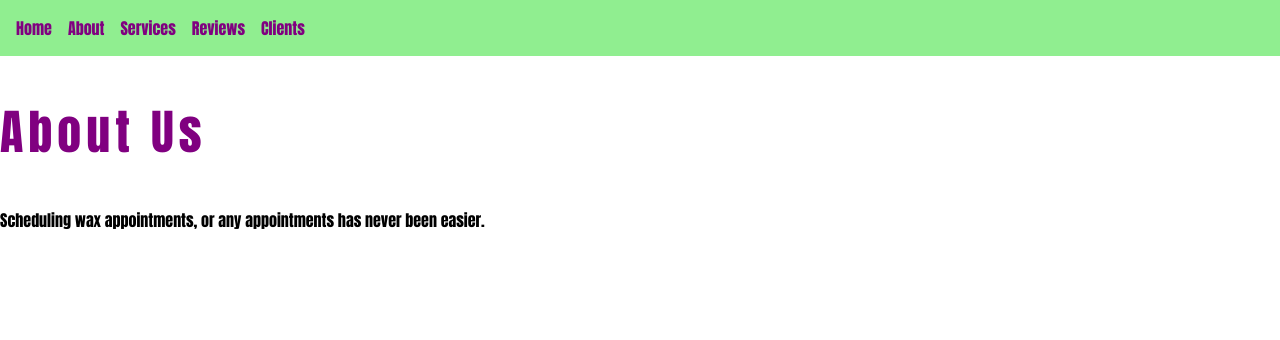
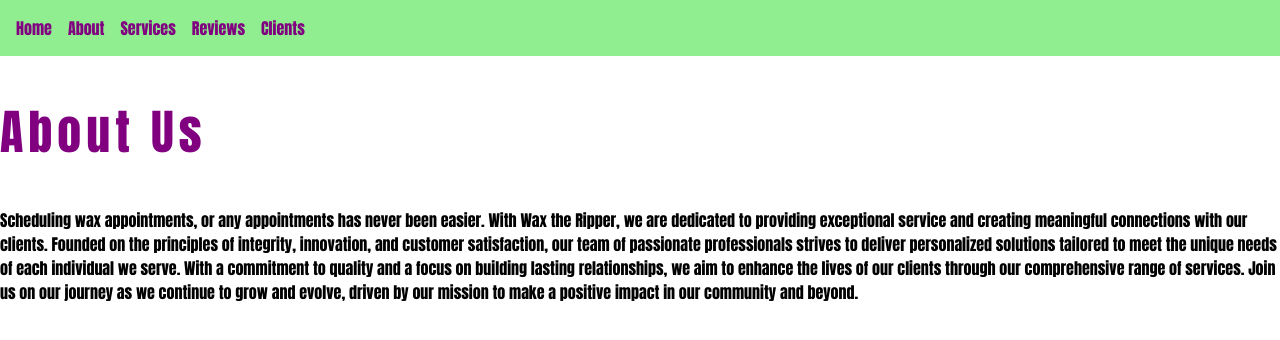
Before and after one commit to StingySpoilero/CAPSTONE, a React (Vite) app in the folder CAPSTONE/: page /about in a window 1280 px wide. Shown: the top 340 px of the page. Built offline with nearby package versions, Linux system fonts and the light colour scheme.

Commit message:
CAPSTONE

```diff
--- a/CAPSTONE/src/AboutPage.jsx
+++ b/CAPSTONE/src/AboutPage.jsx
@@ -3,7 +3,7 @@
     return (
         <div>
             <h2>About Us</h2>
-            <p>Scheduling wax appointments, or any appointments has never been easier. </p>
+            <p>Scheduling wax appointments, or any appointments has never been easier. With Wax the Ripper, we are dedicated to providing exceptional service and creating meaningful connections with our clients. Founded on the principles of integrity, innovation, and customer satisfaction, our team of passionate professionals strives to deliver personalized solutions tailored to meet the unique needs of each individual we serve. With a commitment to quality and a focus on building lasting relationships, we aim to enhance the lives of our clients through our comprehensive range of services. Join us on our journey as we continue to grow and evolve, driven by our mission to make a positive impact in our community and beyond. </p>
         </div>
     );
 };
```
Also changed, not shown: CAPSTONE/src/hooks/useFetch.jsx (deleted), 1 other file (tests, documents, lock files or other folders).
